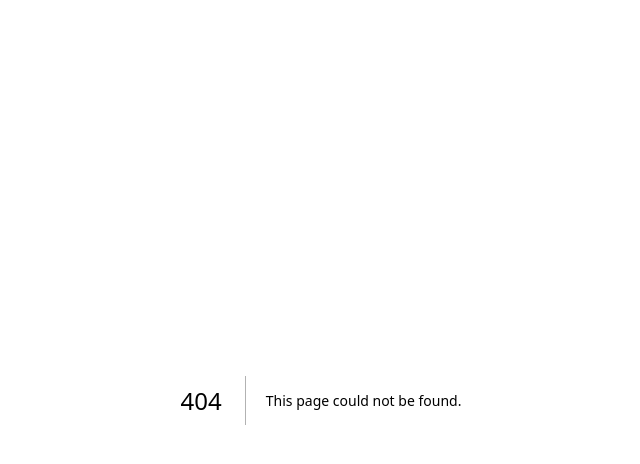
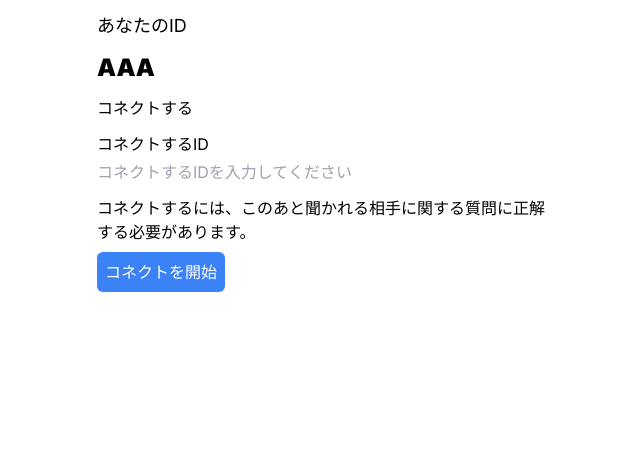
Before and after one commit to TEDxUTsukuba/event-attendee-network, a Next.js app: page /event/1/portal in a window 1280 px wide. Before the commit this address had no page. Shown: the top 464 px of the page, without its empty margins (319-959 px from the left). Built offline with nearby package versions, Linux system fonts and the light colour scheme; no server answers; the database is empty.

Commit message:
Add: event user portal page frame

```diff
--- /dev/null
+++ b/src/app/event/[eventId]/portal/page.tsx
@@ -0,0 +1,32 @@
+
+import { db } from "@/firebase/database";
+import { doc, getDoc } from "firebase/firestore";
+import EventUserPortalPage from "@/components/pages/eventUserPortalPage";
+
+interface EventData {
+    id: string;
+    name: string;
+}
+
+
+async function getEventData(eventId: string) {
+    const eventRef = doc(db, 'events', eventId);
+    const eventDoc = await getDoc(eventRef);
+    return {
+        id: eventDoc.id,
+        ...eventDoc.data(),
+    } as EventData;
+}
+
+export default async function RegisterEvent({
+    params,
+}: {
+    params: { eventId: string };
+}) {
+    const { eventId } = params;
+    const eventData = await getEventData(eventId);
+
+    return (
+        <EventUserPortalPage eventData={eventData} />
+    );
+}
--- /dev/null
+++ b/src/components/pages/eventUserPortalPage.tsx
@@ -0,0 +1,28 @@
+"use client";
+
+
+interface EventData {
+    id: string;
+    name: string;
+}
+
+
+export default function EventUserPortalPage({ eventData }: { eventData: EventData }) {
+
+    return (
+        <div className="max-w-md mx-auto flex flex-col gap-3">
+            <h1 className="text-lg font-bold">{eventData.name}</h1>
+            <h2 className="text-lg">あなたのID</h2>
+            <p className="text-2xl font-black">AAA</p>
+            <h2>コネクトする</h2>
+            <div>
+                <label>コネクトするID</label>
+                <input type="text" className="block w-full mt-1" placeholder="コネクトするIDを入力してください" />
+            </div>
+            <div>
+                <p>コネクトするには、このあと聞かれる相手に関する質問に正解する必要があります。</p>
+                <button className="bg-blue-500 text-white rounded-md p-2 mt-2">コネクトを開始</button>
+            </div>
+        </div>
+    );
+}
```
